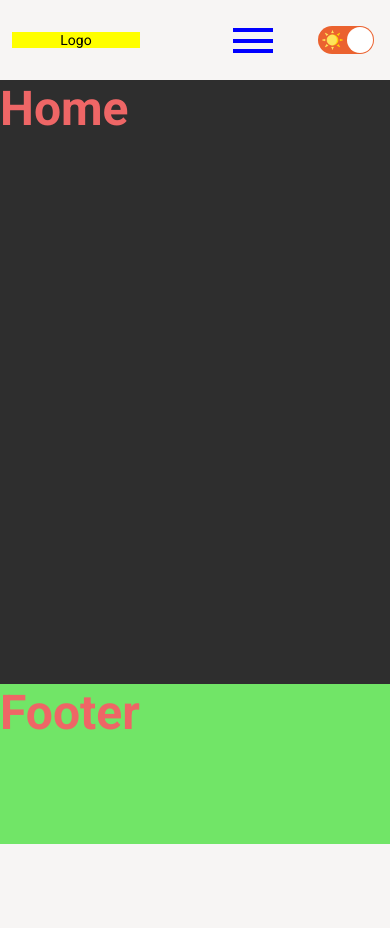
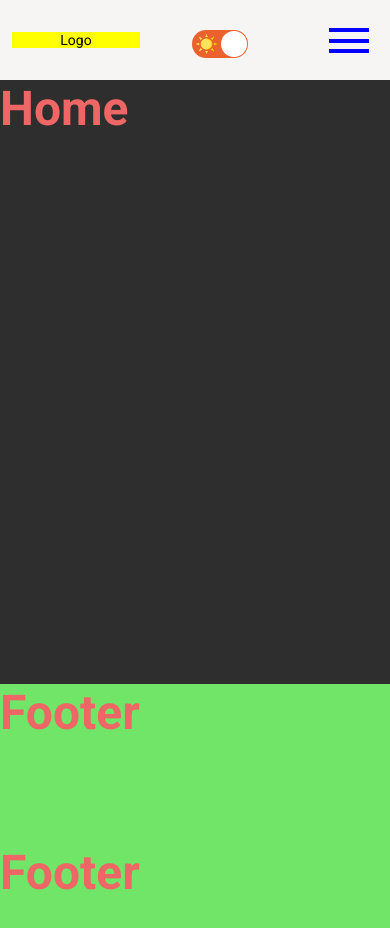
Before and after one commit to renanveronez/vite-template, a React (Vite) app: page / in a window 390 px wide. Shown: the top 928 px of the page. Before the commit the page ends 844 px from the top, so only its background shows below. Built offline with nearby package versions, Linux system fonts and the light colour scheme.

Commit message:
Header - Menu Mobile

```diff
--- a/src/Components/DarkEffect/styles.ts
+++ b/src/Components/DarkEffect/styles.ts
@@ -1,15 +1,18 @@
 import styled from "styled-components";
 
 export const Container = styled.div`
-  z-index: 9;
-  position: absolute;
+  z-index: 2;
+  position: fixed;
   display: flex;
   /* width: 100%; */
-  right: 0;
-  height: 5rem;
+  left: 10rem;
+  height: 5.5rem;
   align-items: center;
-  justify-content: right;
-  padding: 0rem 1rem 0 0;
+  padding: 0rem 0rem 0 2rem;
+
+  @media (max-width: 350px) {
+    padding: 0rem 0rem 0 0rem;
+  }
 `
 
 export const SwitchIcon = styled.img`
--- a/src/Components/Header/Menu/index.tsx
+++ b/src/Components/Header/Menu/index.tsx
@@ -62,9 +62,6 @@ export function MenuResponsive() {
               </nav>
             </div>
           </div>
-          <div className="toggle">
-
-          </div>
         </div>
       </Container>
     </>
--- a/src/Components/Header/Menu/styles.ts
+++ b/src/Components/Header/Menu/styles.ts
@@ -218,7 +218,7 @@ export const Container = styled.div`
       background: black;
       // backdrop-filter: blur(20px);
       opacity: 0.95;
-      z-index: 1;
+      z-index: 9;
       /*camada acima, evitar o scrool dos itens a baixo*/
       display: flex;
       justify-content: center;
--- a/src/styles/DefaultLayout/index.tsx
+++ b/src/styles/DefaultLayout/index.tsx
@@ -9,6 +9,7 @@ export function DefaultLayout() {
       <Header />
       <Outlet />
       <Footer />
+      <Footer />
     </LayoutContainer>
   );
 }
```
